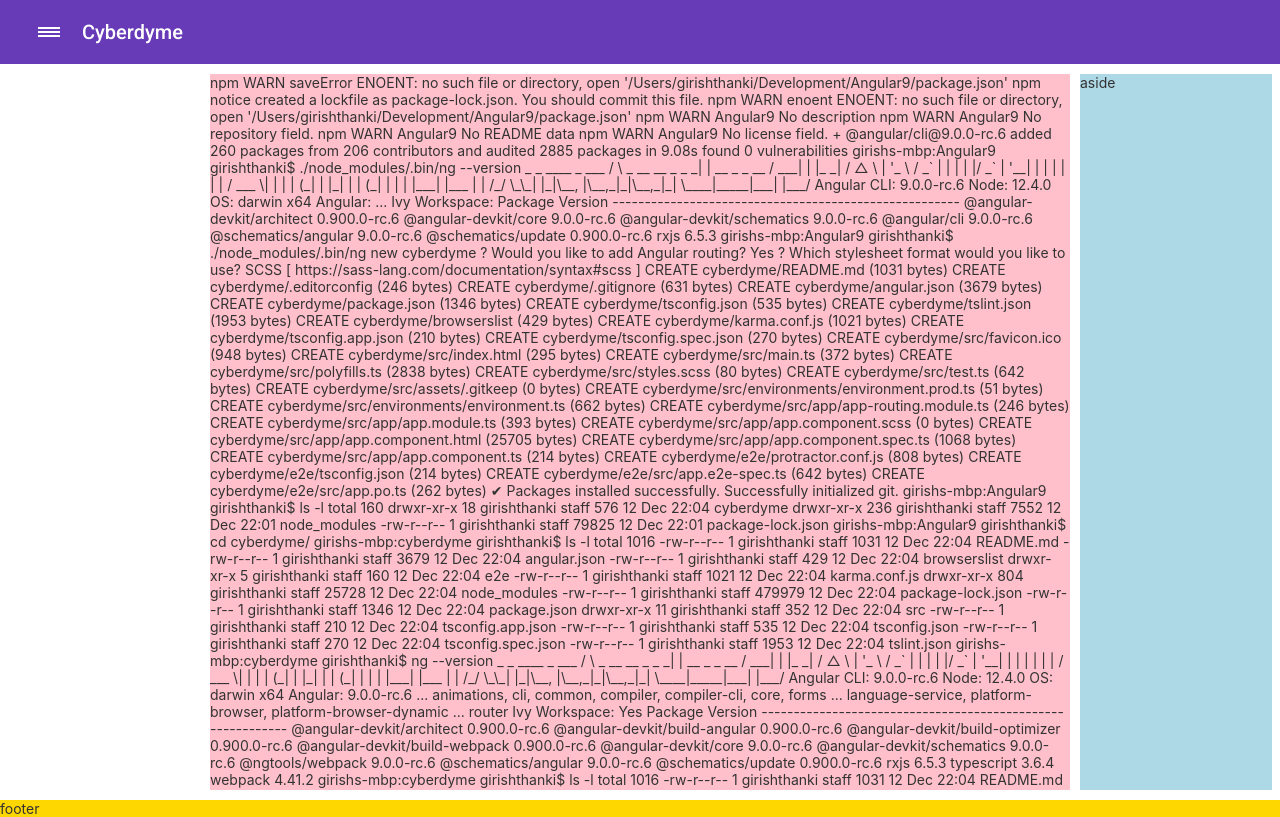
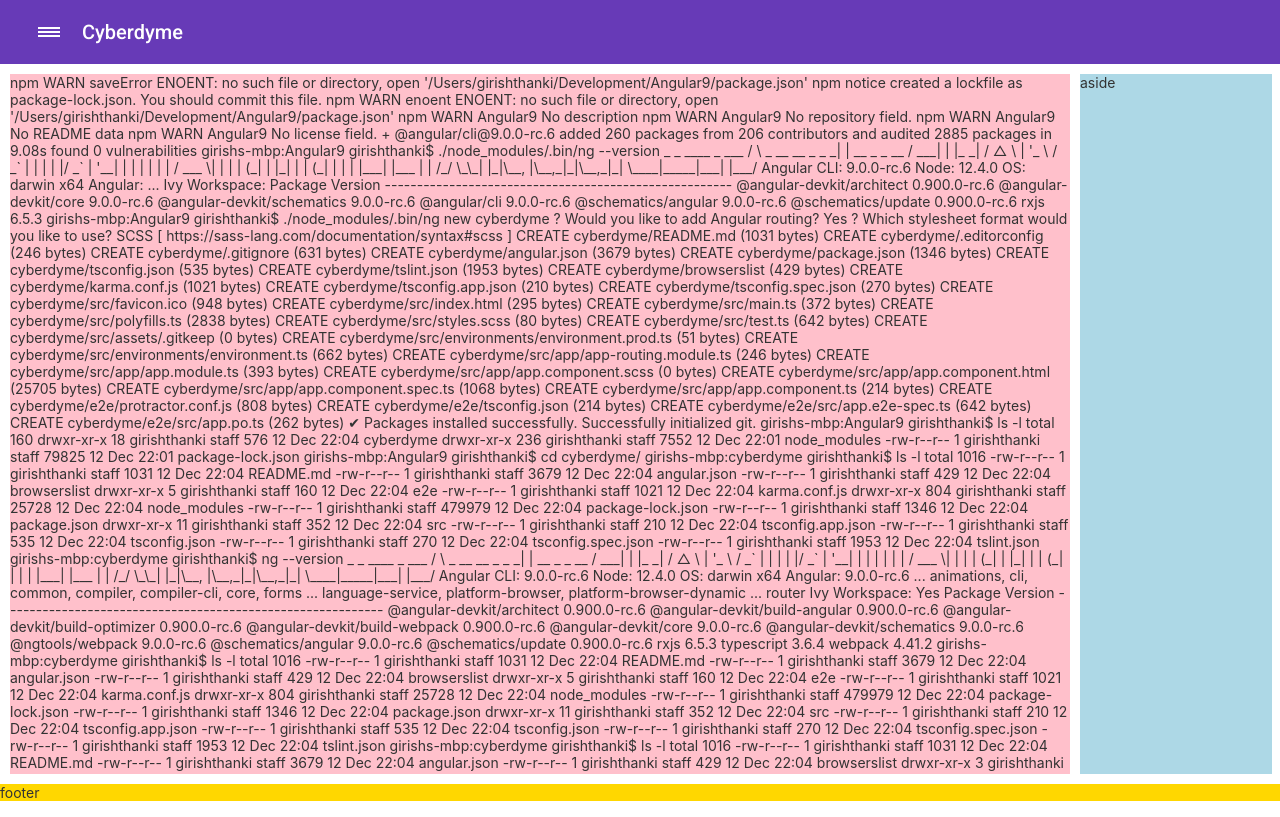
Before and after one commit to cyberdyme/cyberdyme, an Angular app: page / in a window 1280 px wide. Built offline with nearby package versions, Linux system fonts and the light colour scheme.

Commit message:
Navigation shown correctly

```diff
--- a/src/app/navigation/navigation.component.scss
+++ b/src/app/navigation/navigation.component.scss
@@ -1,23 +1,3 @@
-/*
-.sidenav-container {
-    height: 100%;
-}
-
-.sidenav {
-    width: 200px;
-}
-
-.sidenav .mat-toolbar {
-    background: inherit;
-}
-
-.mat-toolbar.mat-primary {
-    position: sticky;
-    top: 0;
-    z-index: 1;
-}
-*/
-
 .btn {
     cursor: pointer;
     margin: 20px;
@@ -34,40 +14,11 @@
 .container {
     display: grid;
     grid-template-areas: "header header header" "nav content side" "footer footer footer";
-    grid-template-columns: minmax(200px, auto) 1fr 200px;
+    grid-template-columns: minmax(0px, auto) 1fr 200px;
     grid-template-rows: auto 1fr auto;
     grid-gap: 10px;
-    height: 100vh;
+    height: calc(100vh - 16px);
 }
-
-
-/*
-.content {
-    grid-area: content;
-    display: flex;
-    align-self: stretch;
-    justify-content: stretch;
-    background-color: gray;
-    display: flex;
-    width: 100%;
-    height: 100%;
-    min-width: 100%;
-    background-color: gray;
-    mat-sidenav {
-        margin-left: 0.5rem;
-        background-color: yellowgreen;
-    }
-    main {
-        background-color: pink;
-        width: 100%;
-        overflow-y: scroll;
-    }
-    aside {
-        margin-right: 0.5rem;
-        background-color: lightblue;
-    }
-}
-*/
 
 header {
     grid-area: header;
```
